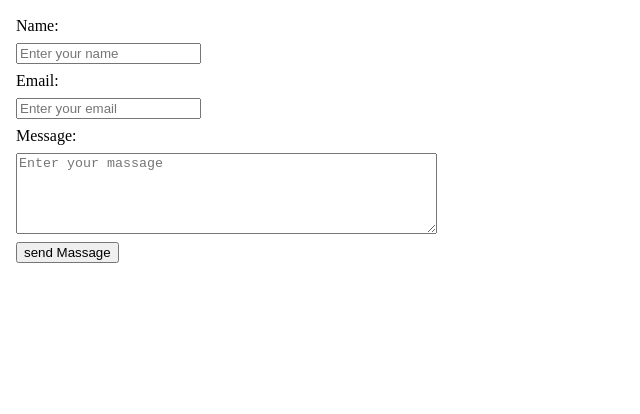
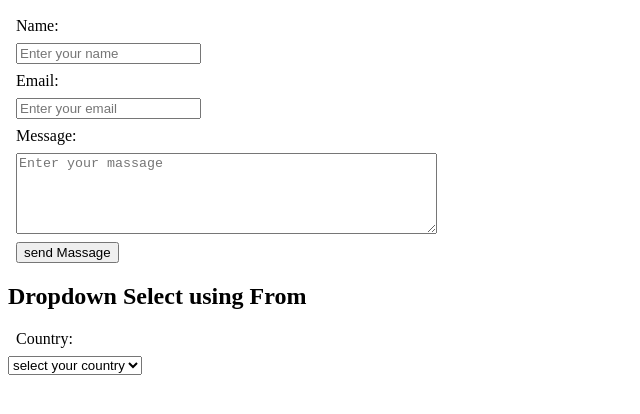
Before and after one commit to creativeemon/HTML-ADVANCED-FROM, a plain HTML site: page index.html in a window 1280 px wide. Shown: the part 110-524 px from the top of the page, without its empty margins (0-640 px from the left). Drawn offline with Linux system fonts and the light colour scheme.

Commit message:
select menu add

```diff
--- a/index.html
+++ b/index.html
@@ -1,21 +1,25 @@
 <!DOCTYPE html>
 <html lang="en">
+
 <head>
     <meta charset="UTF-8">
     <meta name="viewport" content="width=device-width, initial-scale=1.0">
     <title>Advanced From Element</title>
     <style>
-        label, textarea ,input{
+        label,
+        textarea,
+        input {
             display: block;
             margin: 8px;
         }
     </style>
 </head>
+
 <body>
     <h1>Advanced From Element</h1>
     <h2>Contact From Practical</h2>
-     <!-- text aria -->
-      <div>
+    <!-- text aria -->
+    <div>
         <form>
             <label for="name">Name:</label>
             <input type="text" name="name" id="name" placeholder="Enter your name">
@@ -24,9 +28,26 @@
             <input type="email" name="email" id="name" placeholder="Enter your email">
 
             <label for="message">Message:</label>
-            <textarea name="message" id="message" rows="5" cols="50" placeholder="Enter your massage" ></textarea>
+            <textarea name="message" id="message" rows="5" cols="50" placeholder="Enter your massage"></textarea>
             <input type="submit" value="send Massage">
         </form>
-      </div>
+    </div>
+
+    <!-- select menu -->
+    <div>
+        <h2>Dropdown Select using From</h2>
+
+        <form>
+            <label for="country">Country:</label>
+            <select name="country" id="country">
+                <option value="">select your country</option>
+                <option value="usa">usa</option>
+                <option value="canada">canada</option>
+                <option value="uk">united kingdom</option>
+                <option value="bd">bangladesh</option>
+            </select>
+        </form>
+    </div>
 </body>
+
 </html>
```
